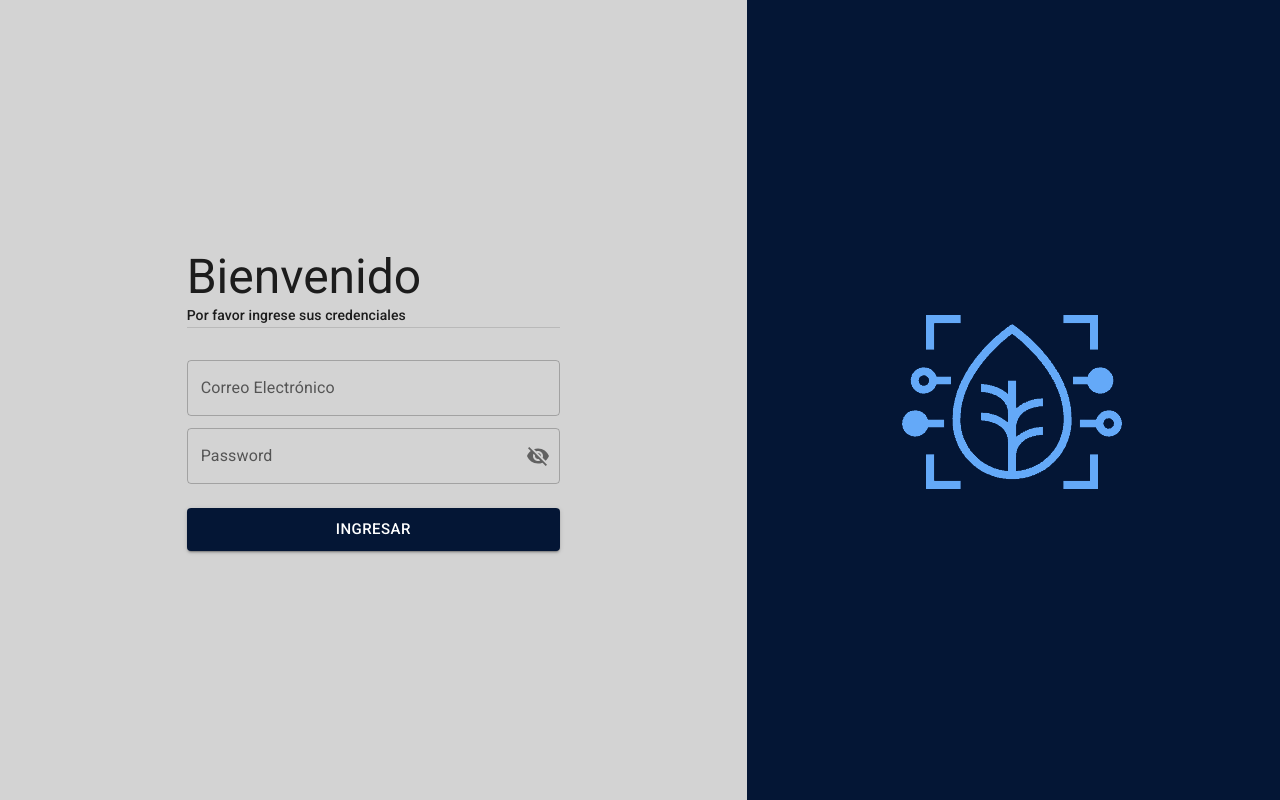
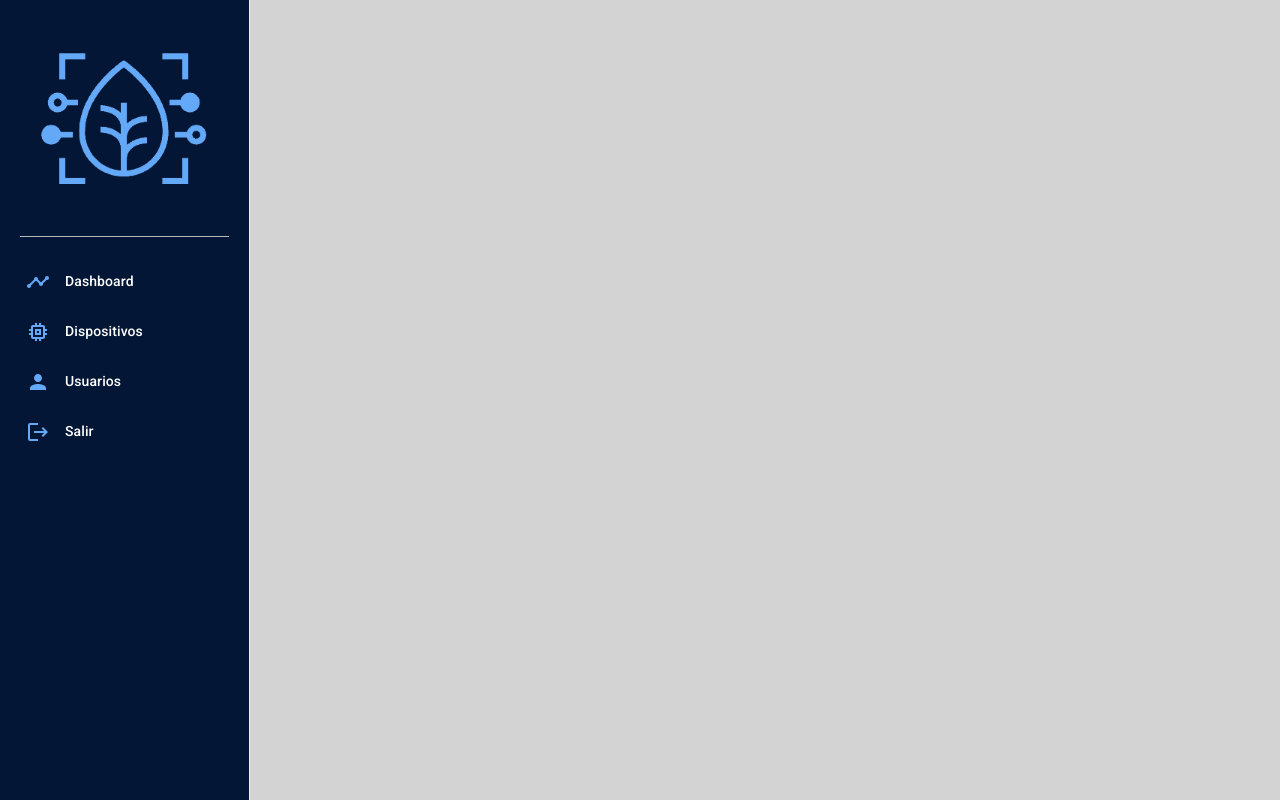
Before and after one commit to Jdiego06/iot-frontend, a React (Create React App) app: page / in a window 1280 px wide. Before the commit this address led to /login. Built offline with nearby package versions, Linux system fonts and the light colour scheme.

Commit message:
corrección redirección

```diff
--- a/src/App.jsx
+++ b/src/App.jsx
@@ -32,10 +32,10 @@ const theme = createTheme({
 });
 
 function App() {
-  const token = localStorage.getItem("token");
+  /*const token = localStorage.getItem("token");
   if (token) {
     setAuthToken(token);
-  }
+  }*/
 
   return (
     <ThemeProvider theme={theme}>
--- a/src/components/RouteGuard.jsx
+++ b/src/components/RouteGuard.jsx
@@ -10,7 +10,7 @@ const RouteGuard = ({ component: Component, ...rest }) => {
     return flag;
   }
 
-  return hasJWT ? <Navigate to="/login" /> : <Outlet />;
+  return hasJWT ? <Outlet /> : <Navigate to="/login" />;
 };
 
 export default RouteGuard;
```
